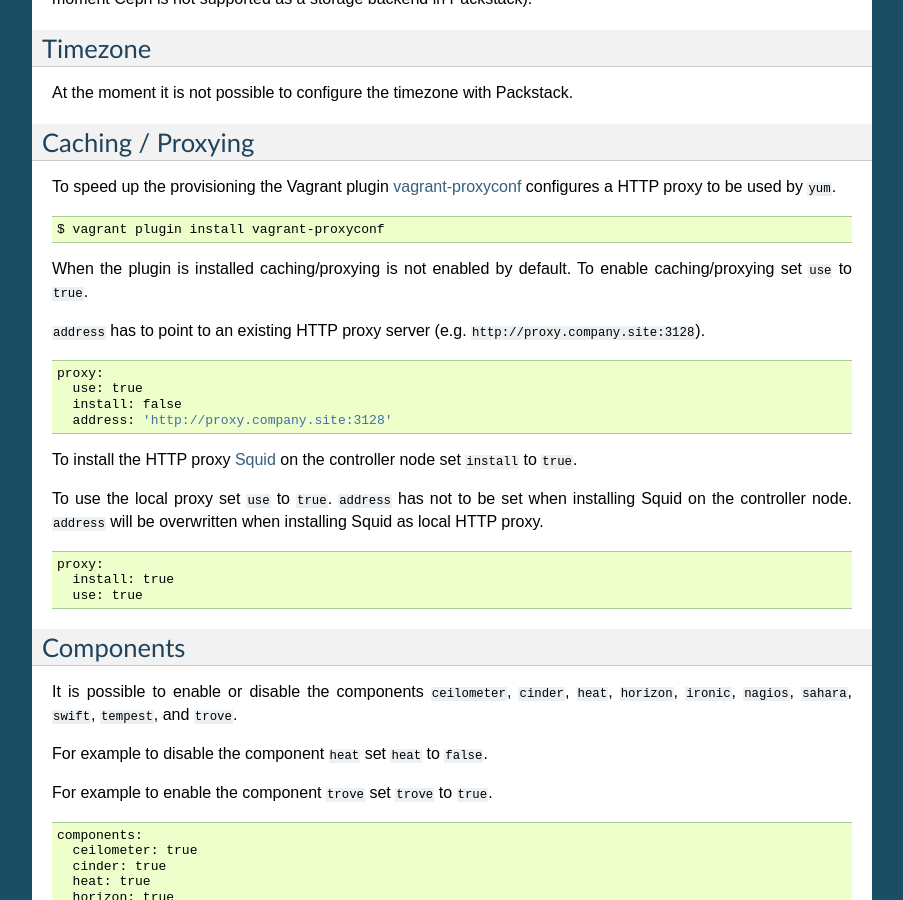
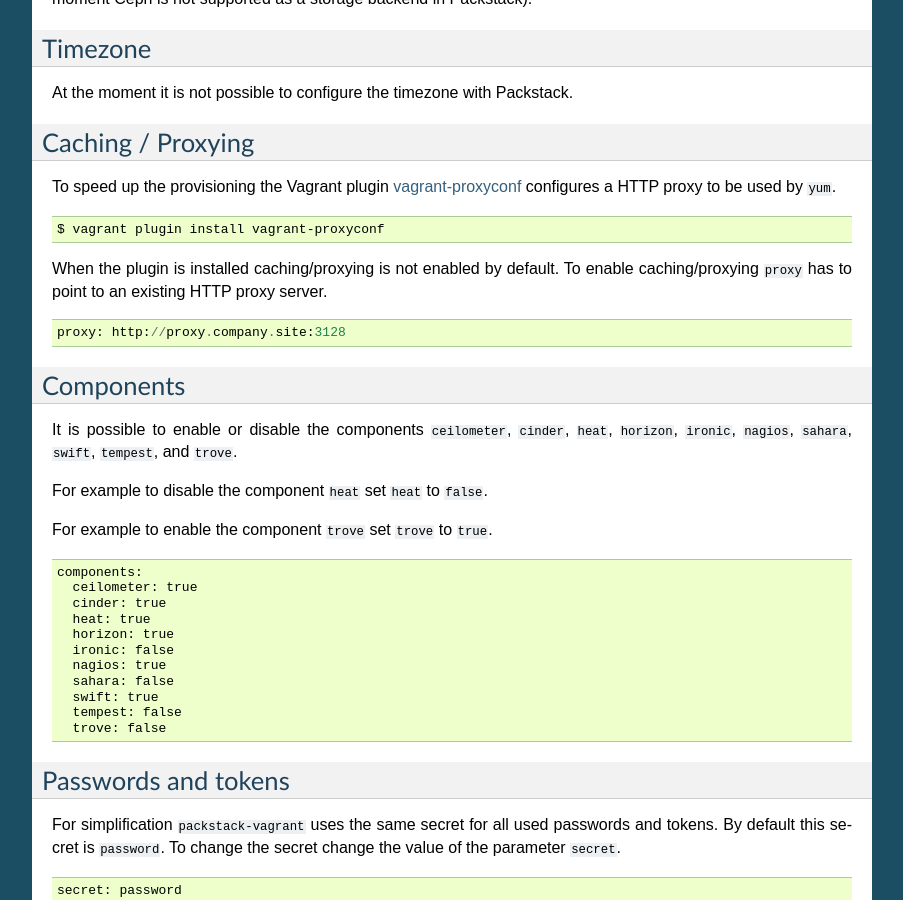
Before and after one commit to stackforge/packstack-vagrant, a Sphinx documentation site: the page built from doc/source/configuration.rst, in a window 1280 px wide and 900 px high, scrolled down 1762 px. Shown: the whole window, without its empty margins (198-1101 px from the left). Built offline with Sphinx 7.4.7, drawn with Linux system fonts in a browser that asks for light colours.

Commit message:
Cleanup files and improve Vagrantfile
* integrate bootstrap.sh into the Vagrantfile
* remove deprecated patches
* remove unused files
* remove support for local Squid installation
* fix several syntax issues identified by Rubocop

Change-Id: I45d7aada7a9c5d1b7affcc3e3d246bebecd02fc4

```diff
--- a/doc/source/configuration.rst
+++ b/doc/source/configuration.rst
@@ -139,30 +139,12 @@ configures a HTTP proxy to be used by ``yum``.
     $ vagrant plugin install vagrant-proxyconf
 
 When the plugin is installed caching/proxying is not enabled by default. To
-enable caching/proxying set ``use`` to ``true``.
-
-``address`` has to point to an existing HTTP proxy server (e.g.
-``http://proxy.company.site:3128``).
+enable caching/proxying ``proxy`` has to point to an existing HTTP proxy
+server.
 
 ::
 
-  proxy:
-    use: true
-    install: false
-    address: 'http://proxy.company.site:3128'
-
-To install the HTTP proxy `Squid <http://www.squid-cache.org/>`__ on the
-controller node set ``install`` to ``true``.
-
-To use the local proxy set ``use`` to ``true``.  ``address`` has not to
-be set when installing Squid on the controller node. ``address`` will be
-overwritten when installing Squid as local HTTP proxy.
-
-::
-
-  proxy:
-    install: true
-    use: true
+  proxy: http://proxy.company.site:3128
 
 Components
 ----------
--- a/playbook.yaml
+++ b/playbook.yaml
@@ -9,5 +9,3 @@
     when: inventory_hostname_short == 'network'
   - include: ansible/nfs.yaml
     when: inventory_hostname_short == 'storage' and storage_backend == 'nfs'
-  - include: ansible/proxy.yaml
-    when: inventory_hostname_short == 'controller' and install_proxy
```
Also changed, not shown: doc/source/initialization.rst (+5 -10 lines), doc/source/requirements.rst (+10 -10 lines), 16 other files.
